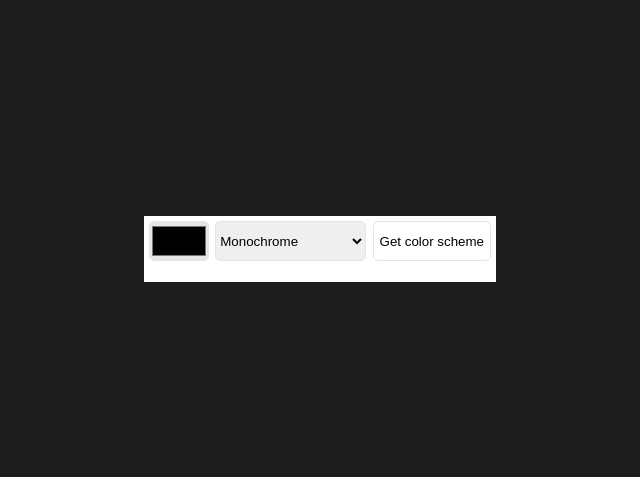
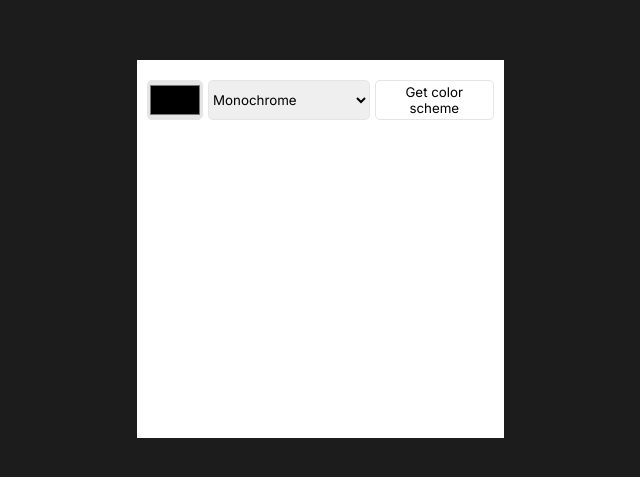
Before and after one commit to Petrasoderstrom1612/Color-picker, a plain HTML site: page index.html in a window 1280 px wide. Shown: the part 159-636 px from the top of the page, without its empty margins (320-960 px from the left). Drawn offline with Linux system fonts and the light colour scheme.

Commit message:
final design done

```diff
--- a/index.css
+++ b/index.css
@@ -1,5 +1,6 @@
 body{
     background-color: #1C1C1C;
+    font-family: "Inter", serif;
 }
 
 main{
@@ -11,10 +12,9 @@ main{
 
 .main-container{
     border: 1px solid #1C1C1C;
-    padding: 5px;
     background-color: white;
-    max-width: 347px;;
-    min-width: 342px
+    max-width: 347px;
+    padding: 10px;
 }
 
 /* input */
@@ -23,6 +23,7 @@ main{
     align-items: stretch;
     justify-content: space-between;
     gap: 5px;
+    margin-top: 10px;
 }
 
 .color-input{
@@ -38,12 +39,14 @@ main{
 .scheme-options{
     border: 1px solid #E5E5E5;
     border-radius: 5px;
+    font-family: "Inter", serif;
 }
 
 .submit-btn{
     background-color: white;
     border: 1px solid #E5E5E5;
     border-radius: 5px;
+    font-family: "Inter", serif;
 }
 
 /* palette */
@@ -54,6 +57,7 @@ main{
 .all-colors-box{
     display: flex;
     margin-top: 16px;
+    height:292px;
 }
 
 .one-color-components{
@@ -63,6 +67,8 @@ main{
 }
 
 .color-text{
-    font-size:small;
+    font-size:11px;
     align-self: center;
+    color:#4C303F;
+    font-weight: 600;;
 }
--- a/index.html
+++ b/index.html
@@ -5,7 +5,10 @@
     <meta charset="UTF-8">
     <meta name="viewport" content="width=device-width, initial-scale=1.0">
     <link rel="stylesheet" href="index.css">
-    <title>Document</title>
+    <link rel="preconnect" href="https://fonts.googleapis.com">
+    <link rel="preconnect" href="https://fonts.gstatic.com" crossorigin>
+    <link href="https://fonts.googleapis.com/css2?family=Inter:ital,opsz,wght@0,14..32,100..900;1,14..32,100..900&display=swap" rel="stylesheet">
+    <title>Color picker</title>
 </head>
 
 <body>
```
